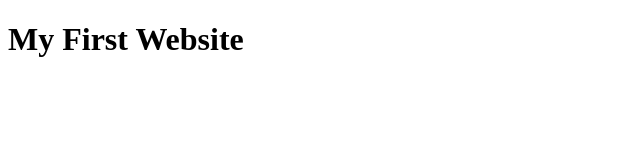
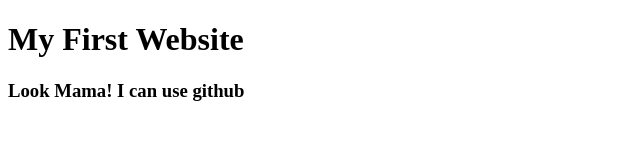
Before and after one commit to rk-tanvir790/web-practice, a plain HTML site: page index.html in a window 1280 px wide. Shown: the whole page, without its empty margins (0-640 px from the left). Drawn offline with Linux system fonts and the light colour scheme.

Commit message:
add look mama

```diff
--- a/index.html
+++ b/index.html
@@ -7,5 +7,6 @@
 </head>
 <body>
     <h1>My First Website</h1>
+    <h3>Look Mama! I can use github</h3>
 </body>
 </html>
```
